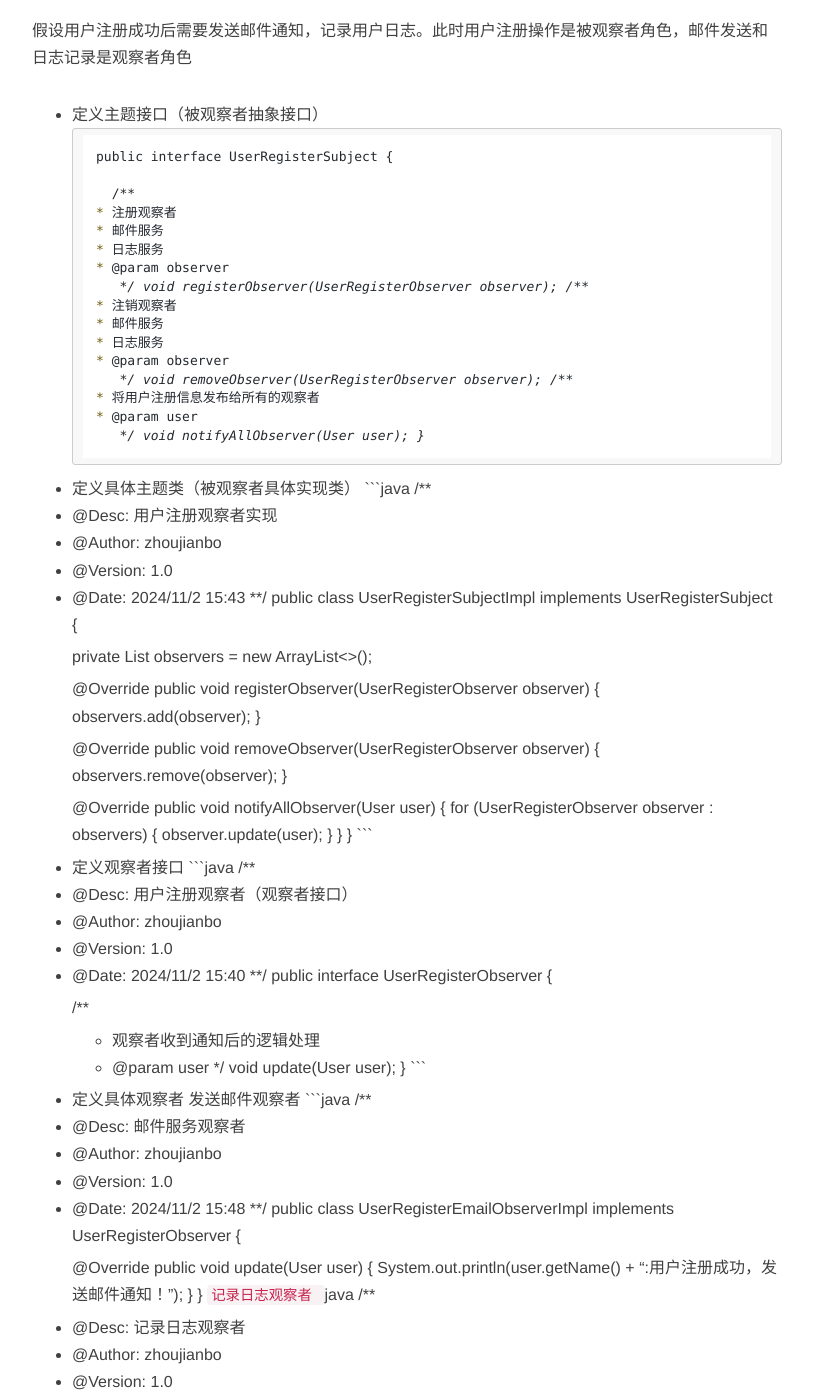
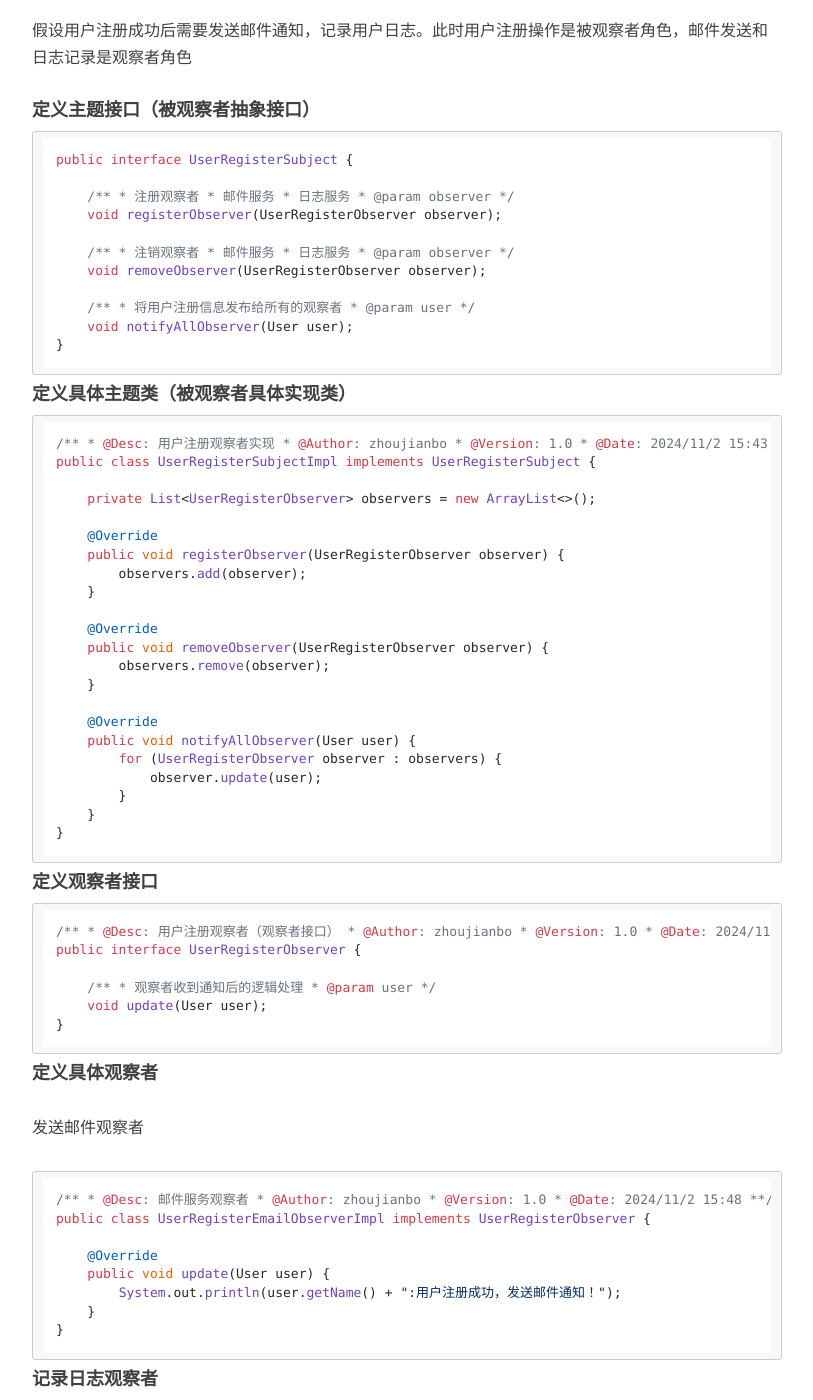
Before and after one commit to ZhouJianBoPro/ZhouJianBoPro.github.io, a Jekyll site: the page built from _posts/2024-11-01-观察者模式.md, in a window 1280 px wide and 1400 px high, scrolled down 783 px. Shown: the whole window, without its empty margins (233-1046 px from the left). Built offline with Jekyll 4.4.1, drawn with Linux system fonts in a browser that asks for light colours; nearby versions of some CDN libraries; comment, search, counter and statistics services are not loaded; some of the changed text lies outside the part shown.

Commit message:
观察者模式

````diff
--- a/_posts/2024-11-01-观察者模式.md
+++ b/_posts/2024-11-01-观察者模式.md
@@ -17,7 +17,7 @@ tags: [design-pattern]
 #### 观察者模式实现
 假设用户注册成功后需要发送邮件通知，记录用户日志。此时用户注册操作是被观察者角色，邮件发送和日志记录是观察者角色
 
-- 定义主题接口（被观察者抽象接口）
+#### 定义主题接口（被观察者抽象接口）
 ```java
 public interface UserRegisterSubject {
 
@@ -45,7 +45,7 @@ public interface UserRegisterSubject {
 }
 ```
 
-- 定义具体主题类（被观察者具体实现类）
+#### 定义具体主题类（被观察者具体实现类）
 ```java
 /**
  * @Desc: 用户注册观察者实现
@@ -76,7 +76,7 @@ public class UserRegisterSubjectImpl implements UserRegisterSubject {
 }
 ```
 
-- 定义观察者接口
+#### 定义观察者接口
 ```java
 /**
  * @Desc: 用户注册观察者（观察者接口）
@@ -94,7 +94,7 @@ public interface UserRegisterObserver {
 }
 ```
 
-- 定义具体观察者
+#### 定义具体观察者
 发送邮件观察者
 ```java
 /**
@@ -111,7 +111,8 @@ public class UserRegisterEmailObserverImpl implements UserRegisterObserver {
     }
 }
 ```
-记录日志观察者
+
+#### 记录日志观察者
 ```java
 /**
  * @Desc: 记录日志观察者
@@ -128,7 +129,7 @@ public class UserRegisterLogObserverImpl implements UserRegisterObserver {
 }
 ```
 
-- 运行测试
+#### 运行测试
 ```java
 public class ObserverMain {
     public static void main(String[] args) {
````
